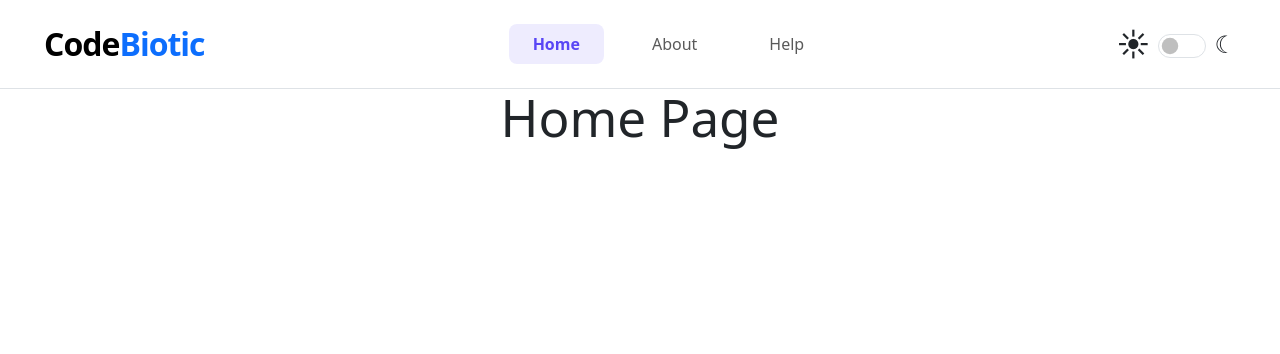
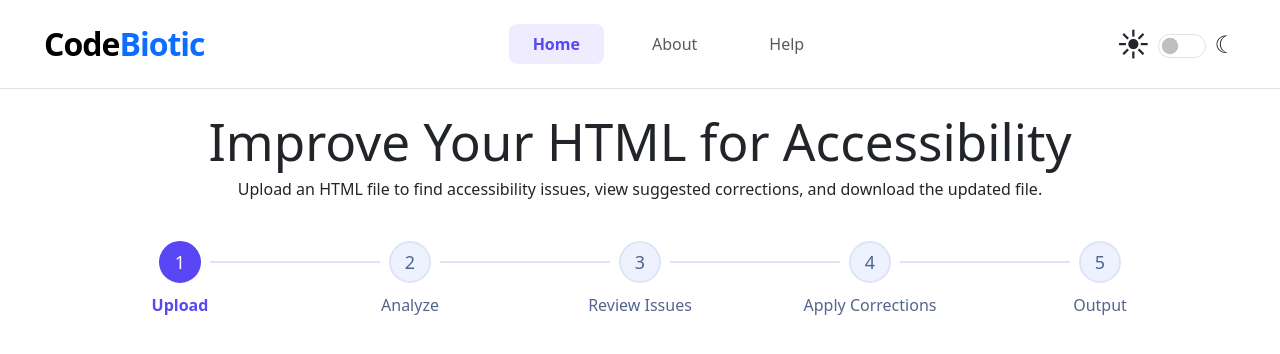
Before and after one commit to staciespahr/CodeBiotic, a Vue app in the folder frontend/: page / in a window 1280 px wide. Shown: the top 354 px of the page. Built offline with nearby package versions, Linux system fonts and the light colour scheme.

Commit message:
Add progress bar component

```diff
--- a/frontend/src/components/_home-page.vue
+++ b/frontend/src/components/_home-page.vue
@@ -1,4 +1,18 @@
+<script setup lang="ts">
+
+import { ref } from 'vue'
+import ProgressBar from './progress-bar.vue'
+
+const currentStep = ref(1)
+</script>
+
 <template>
- 	<h1>Home Page</h1>
+ 	<h1 class="mt-4">Improve Your HTML for Accessibility</h1>
+	<p>
+		Upload an HTML file to find accessibility issues,
+		view suggested corrections, and download the updated file.
+	</p>
+
+	<ProgressBar :currentStep="currentStep" />
 
 </template>
--- /dev/null
+++ b/frontend/src/components/progress-bar.vue
@@ -0,0 +1,138 @@
+<script setup lang="ts">
+defineProps<{
+  currentStep: number
+}>()
+
+const steps = [
+  'Upload',
+  'Analyze',
+  'Review Issues',
+  'Apply Corrections',
+  'Output'
+]
+</script>
+
+<template>
+  <div
+    class="progress-container"
+    role="group"
+    aria-label="Analysis progress"
+  >
+    <ol class="progress-steps">
+      <li
+        v-for="(step, index) in steps"
+        :key="index"
+        class="progress-step"
+        :class="{
+          active: currentStep === index + 1,
+          completed: currentStep > index + 1
+        }"
+        :aria-current="currentStep === index + 1 ? 'step' : undefined"
+      >
+        <div class="step-circle">
+          {{ index + 1 }}
+        </div>
+
+        <span class="step-label">
+          {{ step }}
+        </span>
+      </li>
+    </ol>
+  </div>
+</template>
+
+<style scoped>
+.progress-container {
+  width: 100%;
+  max-width: 1150px;
+  margin: 40px auto 25px;
+}
+
+.progress-steps {
+  display: flex;
+  justify-content: space-between;
+  list-style: none;
+  padding: 0;
+  margin: 0;
+}
+
+.progress-step {
+  position: relative;
+  display: flex;
+  flex-direction: column;
+  align-items: center;
+  flex: 1;
+  color: #53658e;
+}
+
+/* Connecting lines */
+.progress-step:not(:last-child)::after {
+  content: '';
+  position: absolute;
+  top: 20px;
+  left: calc(50% + 30px);
+  width: calc(100% - 60px);
+  height: 2px;
+  background-color: #dce4f7;
+}
+
+/* Numbered circles */
+.step-circle {
+  display: flex;
+  align-items: center;
+  justify-content: center;
+  width: 42px;
+  height: 42px;
+  border-radius: 50%;
+  background-color: #eef2ff;
+  border: 2px solid #dce4f7;
+  color: #53658e;
+  font-size: 18px;
+  font-weight: 500;
+}
+
+/* Step labels */
+.step-label {
+  margin-top: 10px;
+  font-size: 16px;
+  text-align: center;
+}
+
+/* Active step */
+.progress-step.active .step-circle {
+  background-color: #5946f5;
+  border-color: #5946f5;
+  color: white;
+}
+
+.progress-step.active .step-label {
+  color: #5946f5;
+  font-weight: 600;
+}
+
+/* Completed steps */
+.progress-step.completed .step-circle {
+  background-color: #5946f5;
+  border-color: #5946f5;
+  color: white;
+}
+
+/* Mobile responsiveness */
+@media (max-width: 600px) {
+  .step-circle {
+    width: 34px;
+    height: 34px;
+    font-size: 14px;
+  }
+
+  .step-label {
+    font-size: 11px;
+  }
+
+  .progress-step:not(:last-child)::after {
+    top: 16px;
+    left: calc(50% + 22px);
+    width: calc(100% - 44px);
+  }
+}
+</style>
```
